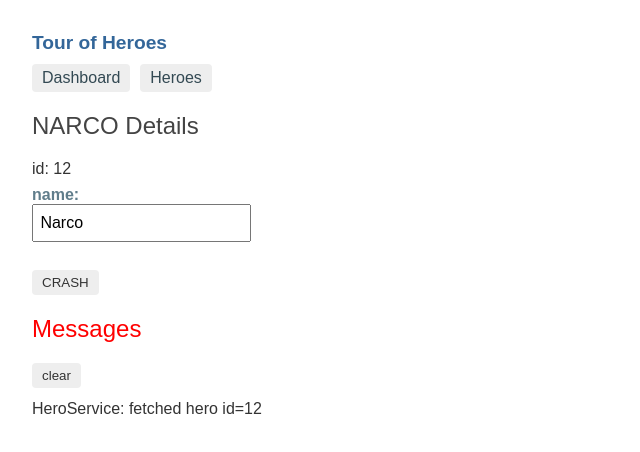
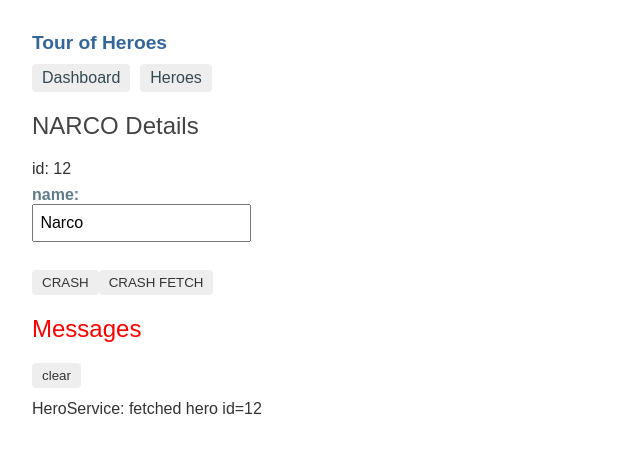
Before and after one commit to RevDeBug/revdebug-tutorial-angular, an Angular app: page /detail/12 in a window 1280 px wide. Shown: the top 452 px of the page, without its empty margins (0-640 px from the left). Built offline with nearby package versions, Linux system fonts and the light colour scheme.

Commit message:
Updated angular demo

```diff
--- a/src/app/hero-detail/hero-detail.component.html
+++ b/src/app/hero-detail/hero-detail.component.html
@@ -7,4 +7,5 @@
     </label>
   </div>
   <button (click)="goBack()">CRASH</button>
+  <button (click)="goFetch()">CRASH FETCH</button>
 </div>
--- a/src/app/hero-detail/hero-detail.component.ts
+++ b/src/app/hero-detail/hero-detail.component.ts
@@ -33,4 +33,11 @@ export class HeroDetailComponent implements OnInit {
     throw new Error('Oops...');
     this.location.back();
   }
+
+  goFetch(): void {
+    fetch("/404").then(
+      (r) => console.log('fetch resp:', r, r.text().then((r) => console.log(r))),
+      (e) => console.dir(e, {depth: null})
+  );
+  }
 }
```
